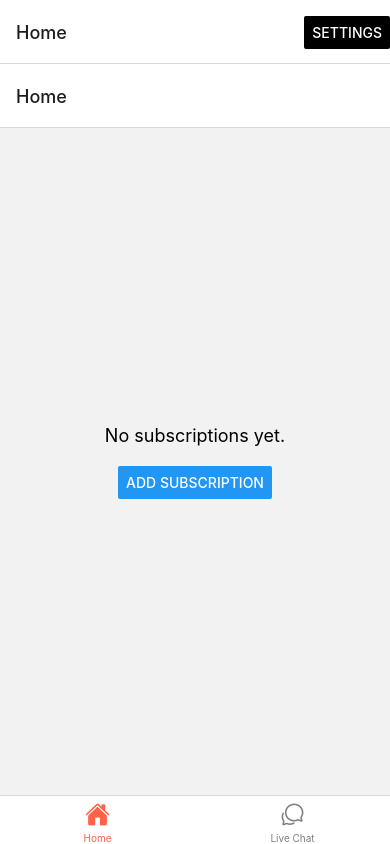
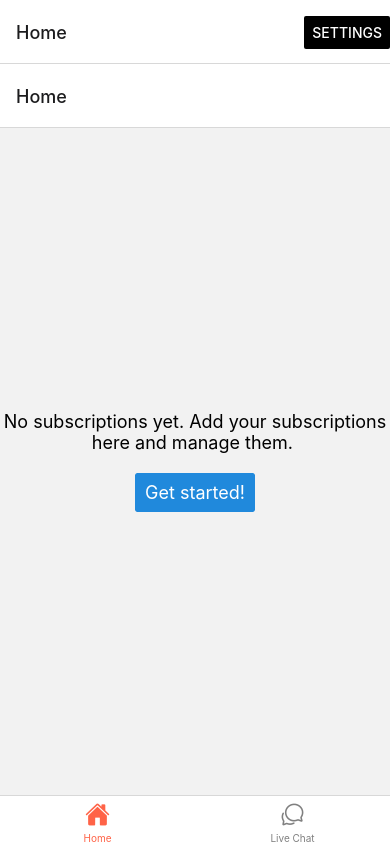
Before and after one commit to defy-sibi/frontend, a React Native app: screen /Home in a window 390 px wide. Built offline with nearby package versions, Linux system fonts and the light colour scheme.

Commit message:
homepage UI improvements

```diff
--- a/components/Home.tsx
+++ b/components/Home.tsx
@@ -1,7 +1,8 @@
 import React, {useState} from 'react';
-import {View, Text, Button, FlatList, StyleSheet} from 'react-native';
+import {View, Text, FlatList, StyleSheet} from 'react-native';
 import {Subscription} from './Subscription';
 import {StackNavigationProp} from '@react-navigation/stack';
+import {Button} from '@rneui/base';
 //import {RouteProp} from '@react-navigation/native';
 
 type HomeStackParamList = {
@@ -48,9 +49,9 @@ const Home: React.FC<HomeScreenProps> = ({navigation}) => {
           keyExtractor={item => item.id}
         />
       ) : (
-        <Text style={styles.message}>No subscriptions yet.</Text>
+        <Text style={styles.message}>No subscriptions yet. Add your subscriptions here and manage them. </Text>
       )}
-      <Button title="Add Subscription" onPress={navigateToAddSubscription} />
+      <Button title="Get started!" onPress={navigateToAddSubscription} />
     </View>
   );
 };
@@ -68,6 +69,7 @@ const styles = StyleSheet.create({
   message: {
     fontSize: 18,
     marginBottom: 20,
+    textAlign: 'center',
   },
 });
 
```
Also changed, not shown: components/Onboarding.tsx (+0 -137 lines).
